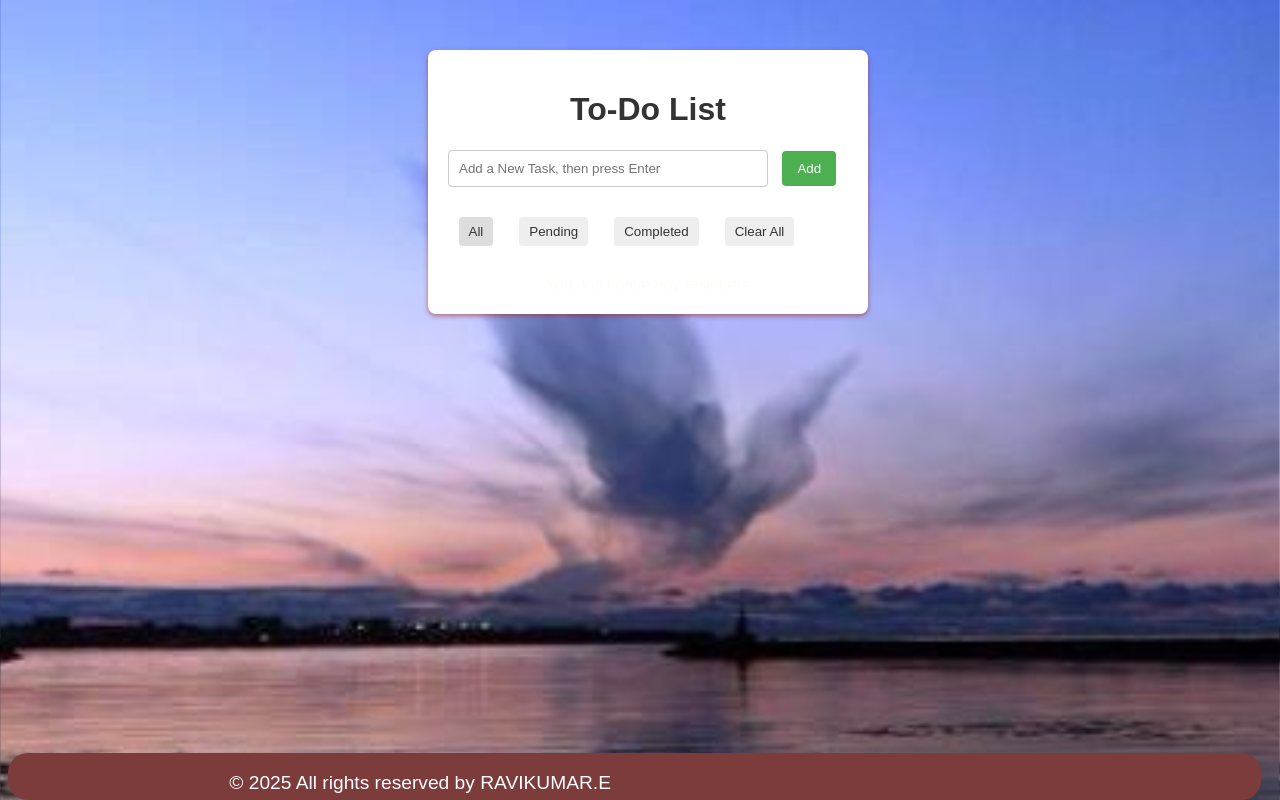
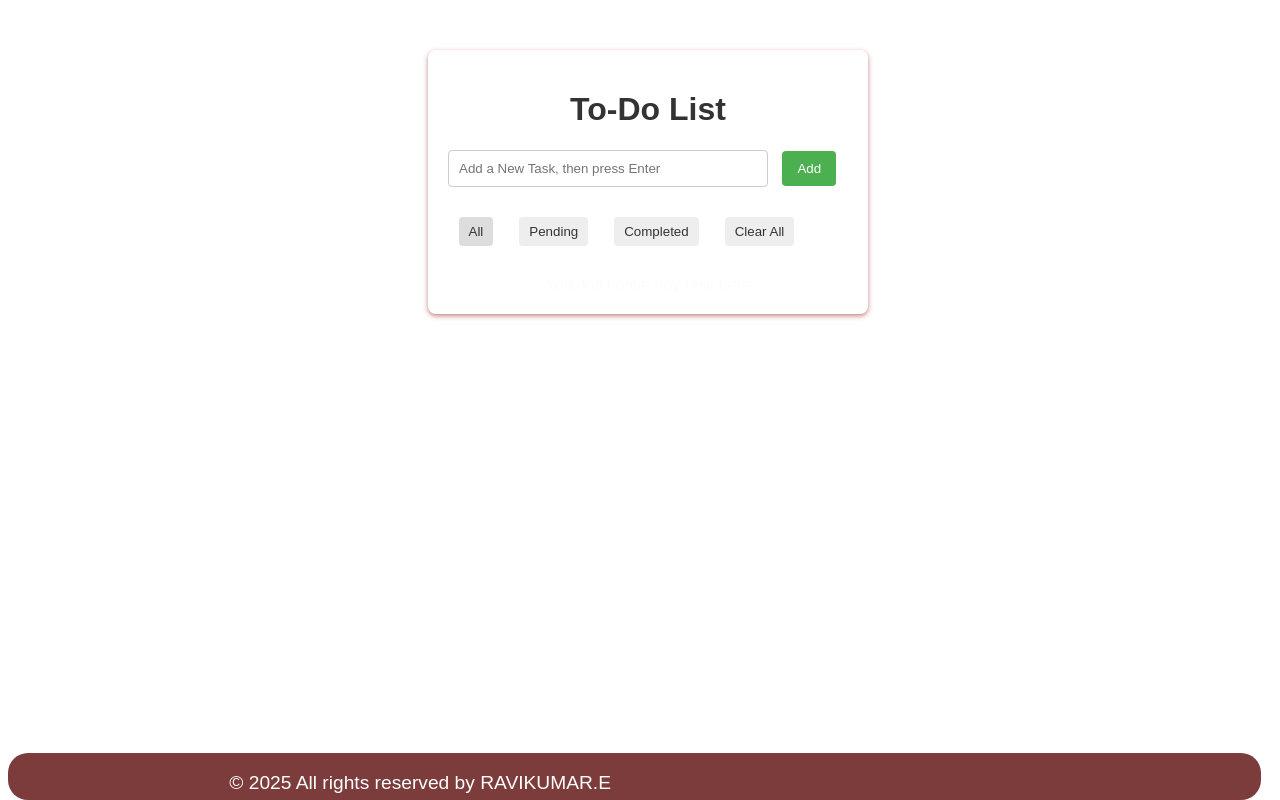
Before and after one commit to Ravikumarelumalai26/to-do-lists, a plain HTML site: page index.html in a window 1280 px wide. Drawn offline with Linux system fonts and the light colour scheme.

Commit message:
Update index.css

```diff
--- a/index.css
+++ b/index.css
@@ -3,7 +3,6 @@ body {
     height: 200px;
     width: 100%;
     background-size: cover, 50px auto;
-  background-image: url(rk.jpg);
 }
 
 
```
